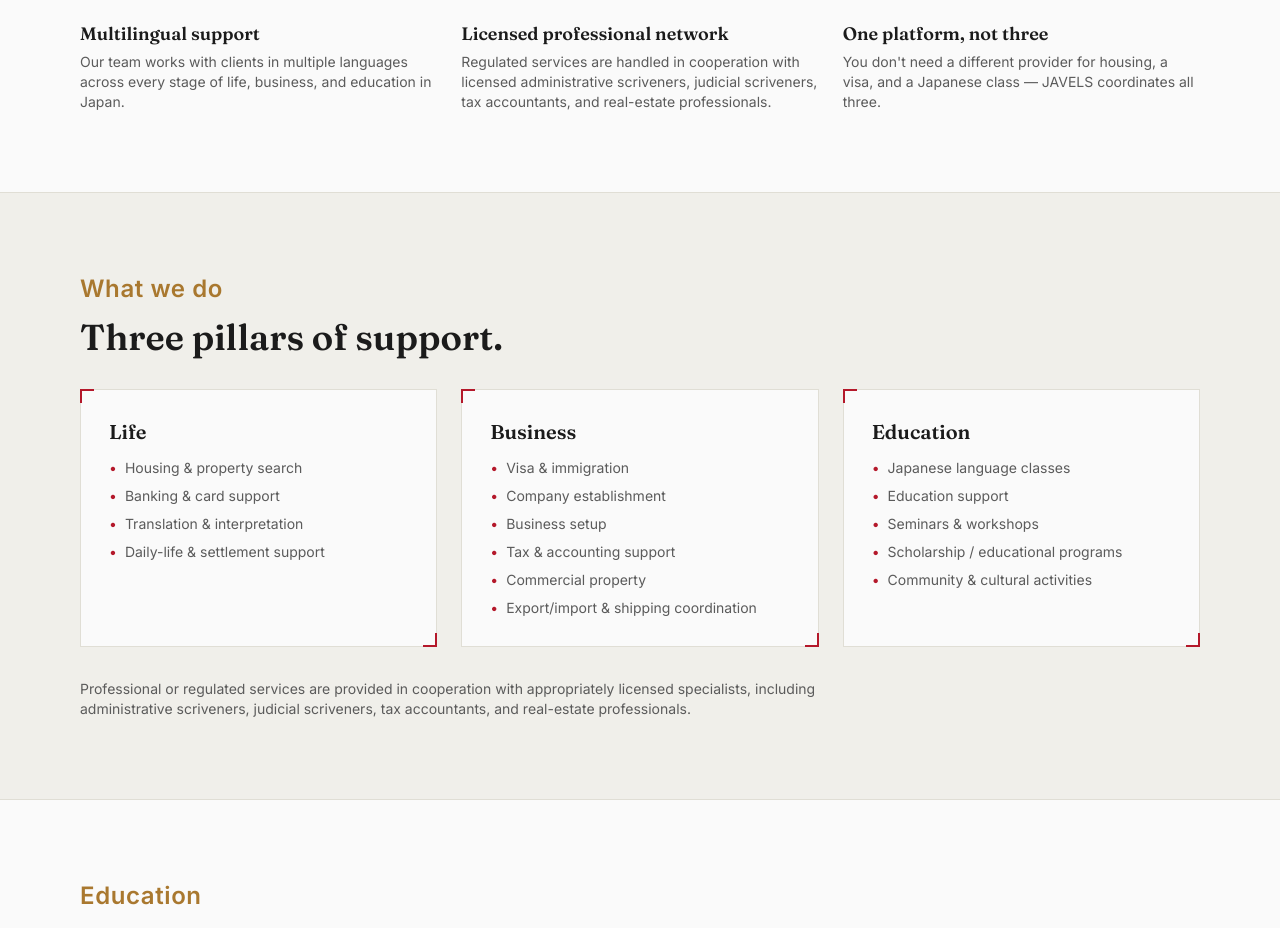
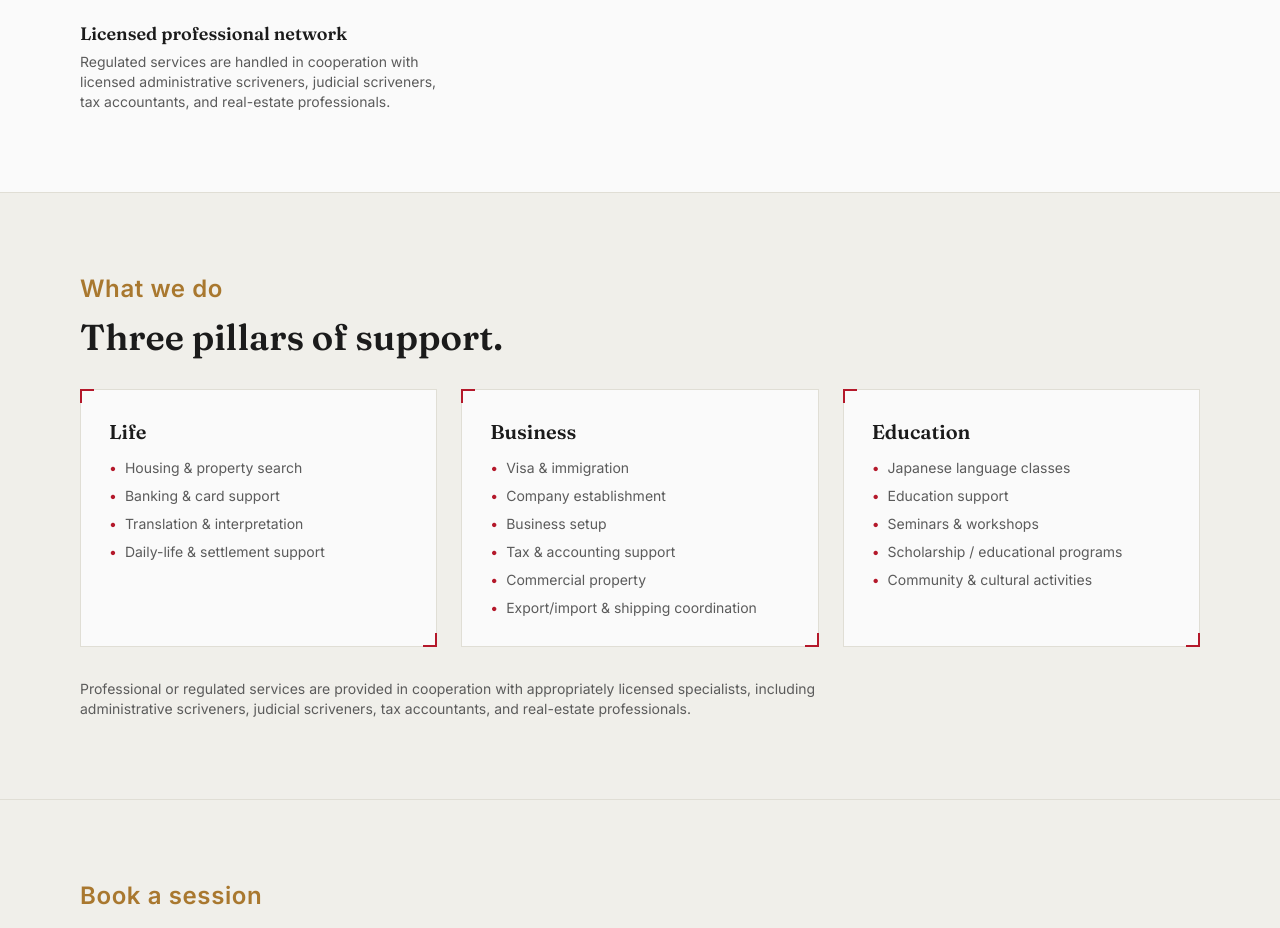
Before and after one commit to technicpro2010-lab/Afghanyouth, a React (Vite) app: page / in a window 1280 px wide. Shown: the part 1848-2776 px from the top of the page. Built offline with nearby package versions, Linux system fonts and the light colour scheme.

Commit message:
changes to my web

```diff
--- a/src/App.jsx
+++ b/src/App.jsx
@@ -21,9 +21,7 @@ export default function App() {
         <Explore />
         <About />
         <Services />
-        <Scholarships />
-        <Appointment />
-        <Testimonials />
+       <Appointment />
         <Newsletter />
         <Contact />
       </main>
--- a/src/components/About.jsx
+++ b/src/components/About.jsx
@@ -1,15 +1,8 @@
 const highlights = [
-  {
-    title: 'Multilingual support',
-    desc: 'Our team works with clients in multiple languages across every stage of life, business, and education in Japan.',
-  },
+
   {
     title: 'Licensed professional network',
     desc: 'Regulated services are handled in cooperation with licensed administrative scriveners, judicial scriveners, tax accountants, and real-estate professionals.',
-  },
-  {
-    title: 'One platform, not three',
-    desc: "You don't need a different provider for housing, a visa, and a Japanese class — JAVELS coordinates all three.",
   },
 ]
 
--- a/src/components/Navbar.jsx
+++ b/src/components/Navbar.jsx
@@ -5,7 +5,6 @@ const links = [
   { href: '#top', label: 'Home' },
   { href: '#about', label: 'Our Stories' },
   { href: '#services', label: 'Services' },
-  { href: '#education-programs', label: 'Education Programs' },
   { href: '#appointment', label: 'Book Appointment' },
   { href: '#contact', label: 'Contact' },
 ]
```
